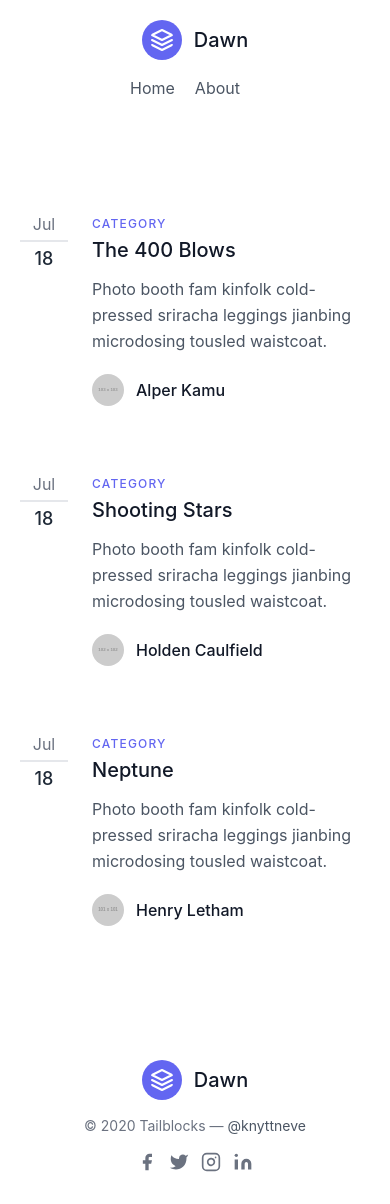
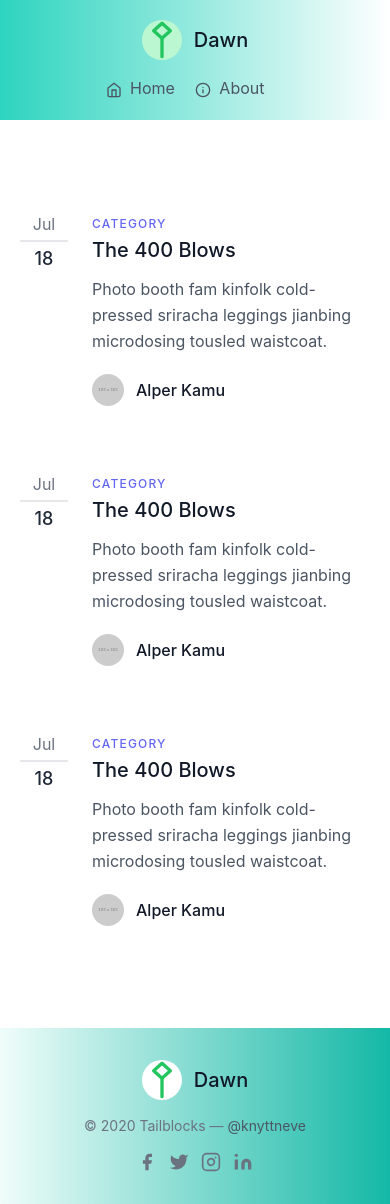
Before and after one commit to OMH-G/blog, a React (Create React App) app: page /blog in a window 390 px wide. Built offline with nearby package versions, Linux system fonts and the light colour scheme.

Commit message:
files are changed

```diff
--- a/package.json
+++ b/package.json
@@ -7,9 +7,11 @@
     "@testing-library/jest-dom": "^5.16.5",
     "@testing-library/react": "^13.4.0",
     "@testing-library/user-event": "^13.5.0",
+    "framer-motion": "^10.12.17",
     "gh-pages": "^5.0.0",
     "react": "^18.2.0",
     "react-dom": "^18.2.0",
+    "react-icons": "^4.10.1",
     "react-router": "^6.14.0",
     "react-router-dom": "^6.14.0",
     "react-scripts": "5.0.1",
--- a/src/App.js
+++ b/src/App.js
@@ -10,16 +10,15 @@ export default function App() {
     <>
       <Router>
         <Header />
-        <Routes basename="/blog">
-          <Route exact path="/blog" element={
-            <div className="container mx-auto flex flex-col min-h-screen">
-              <div className="flex-grow">
-                <Body />
-              </div>
-            </div>} />
-          <Route exact path="/home" Component={Home} />
-          <Route exact path="/about" Component={About} />
-        </Routes>
+        <div className="container mx-auto flex flex-col min-h-screen ">
+          <div className="flex-grow">
+            <Routes basename="/blog">
+              <Route exact path="/blog" Component={Body} />
+              <Route exact path="/blog" Component={Home} />
+              <Route exact path="/about" Component={About} />
+            </Routes>
+          </div>
+        </div>
         <Footer />
       </Router>
     </>
--- a/src/components/Body.js
+++ b/src/components/Body.js
@@ -1,66 +1,237 @@
 import React from 'react'
-
+import { motion } from 'framer-motion'
 const Body = () => {
   return (
-    <section className="text-gray-600 body-font">
+    <section className="text-gray-600 body-font  ">
       <div className="container px-5 py-24 mx-auto">
         <div className="flex flex-wrap -mx-4 -my-8">
           <div className="py-8 px-4 lg:w-1/3">
-        <div className="h-full flex items-start">
+            <motion.div
+              initial={{ opacity: 0, y: 20 }}
+              animate={{ opacity: 1, y: 0 }}
+              transition={{ duration: 0.6 }}
+              className="h-full flex items-start"
+            >
               <div className="w-12 flex-shrink-0 flex flex-col text-center leading-none">
-            <span className="text-gray-500 pb-2 mb-2 border-b-2 border-gray-200">Jul</span>
-            <span className="font-medium text-lg text-gray-800 title-font leading-none">18</span>
+                <motion.span
+                  initial={{ opacity: 0, y: 10 }}
+                  animate={{ opacity: 1, y: 0 }}
+                  transition={{ duration: 0.6, delay: 0.2 }}
+                  className="text-gray-500 pb-2 mb-2 border-b-2 border-gray-200"
+                >
+                  Jul
+                </motion.span>
+                <motion.span
+                  initial={{ opacity: 0, y: 10 }}
+                  animate={{ opacity: 1, y: 0 }}
+                  transition={{ duration: 0.6, delay: 0.4 }}
+                  className="font-medium text-lg text-gray-800 title-font leading-none"
+                >
+                  18
+                </motion.span>
               </div>
               <div className="flex-grow pl-6">
-            <h2 className="tracking-widest text-xs title-font font-medium text-indigo-500 mb-1">CATEGORY</h2>
-            <h1 className="title-font text-xl font-medium text-gray-900 mb-3">The 400 Blows</h1>
-            <p className="leading-relaxed mb-5">Photo booth fam kinfolk cold-pressed sriracha leggings jianbing microdosing tousled waistcoat.</p>
-            <a className="inline-flex items-center">
-              <img alt="blog" src="https://dummyimage.com/103x103" className="w-8 h-8 rounded-full flex-shrink-0 object-cover object-center"/>
-              <span className="flex-grow flex flex-col pl-3">
+                <motion.h2
+                  initial={{ opacity: 0, y: 10 }}
+                  animate={{ opacity: 1, y: 0 }}
+                  transition={{ duration: 0.6, delay: 0.6 }}
+                  className="tracking-widest text-xs title-font font-medium text-indigo-500 mb-1"
+                >
+                  CATEGORY
+                </motion.h2>
+                <motion.h1
+                  initial={{ opacity: 0, y: 10 }}
+                  animate={{ opacity: 1, y: 0 }}
+                  transition={{ duration: 0.6, delay: 0.8 }}
+                  className="title-font text-xl font-medium text-gray-900 mb-3"
+                >
+                  The 400 Blows
+                </motion.h1>
+                <motion.p
+                  initial={{ opacity: 0, y: 10 }}
+                  animate={{ opacity: 1, y: 0 }}
+                  transition={{ duration: 0.6, delay: 1 }}
+                  className="leading-relaxed mb-5"
+                >
+                  Photo booth fam kinfolk cold-pressed sriracha leggings jianbing microdosing tousled waistcoat.
+                </motion.p>
+                <motion.a
+                  initial={{ opacity: 0, y: 10 }}
+                  animate={{ opacity: 1, y: 0 }}
+                  transition={{ duration: 0.6, delay: 1.2 }}
+                  className="inline-flex items-center"
+                >
+                  <motion.img
+                    initial={{ opacity: 0, scale: 0.5 }}
+                    animate={{ opacity: 1, scale: 1 }}
+                    transition={{ duration: 0.6, delay: 1.4 }}
+                    alt="blog"
+                    src="https://dummyimage.com/103x103"
+                    className="w-8 h-8 rounded-full flex-shrink-0 object-cover object-center"
+                  />
+                  <motion.span
+                    initial={{ opacity: 0, y: 10 }}
+                    animate={{ opacity: 1, y: 0 }}
+                    transition={{ duration: 0.6, delay: 1.6 }}
+                    className="flex-grow flex flex-col pl-3"
+                  >
                     <span className="title-font font-medium text-gray-900">Alper Kamu</span>
-              </span>
-            </a>
+                  </motion.span>
+                </motion.a>
               </div>
-        </div>
+            </motion.div>
           </div>
           <div className="py-8 px-4 lg:w-1/3">
-        <div className="h-full flex items-start">
+            <motion.div
+              initial={{ opacity: 0, y: 20 }}
+              animate={{ opacity: 1, y: 0 }}
+              transition={{ duration: 0.6 }}
+              className="h-full flex items-start"
+            >
               <div className="w-12 flex-shrink-0 flex flex-col text-center leading-none">
-            <span className="text-gray-500 pb-2 mb-2 border-b-2 border-gray-200">Jul</span>
-            <span className="font-medium text-lg text-gray-800 title-font leading-none">18</span>
+                <motion.span
+                  initial={{ opacity: 0, y: 10 }}
+                  animate={{ opacity: 1, y: 0 }}
+                  transition={{ duration: 0.6, delay: 0.2 }}
+                  className="text-gray-500 pb-2 mb-2 border-b-2 border-gray-200"
+                >
+                  Jul
+                </motion.span>
+                <motion.span
+                  initial={{ opacity: 0, y: 10 }}
+                  animate={{ opacity: 1, y: 0 }}
+                  transition={{ duration: 0.6, delay: 0.4 }}
+                  className="font-medium text-lg text-gray-800 title-font leading-none"
+                >
+                  18
+                </motion.span>
               </div>
               <div className="flex-grow pl-6">
-            <h2 className="tracking-widest text-xs title-font font-medium text-indigo-500 mb-1">CATEGORY</h2>
-            <h1 className="title-font text-xl font-medium text-gray-900 mb-3">Shooting Stars</h1>
-            <p className="leading-relaxed mb-5">Photo booth fam kinfolk cold-pressed sriracha leggings jianbing microdosing tousled waistcoat.</p>
-            <a className="inline-flex items-center">
-              <img alt="blog" src="https://dummyimage.com/102x102" className="w-8 h-8 rounded-full flex-shrink-0 object-cover object-center"/>
-              <span className="flex-grow flex flex-col pl-3">
-                <span className="title-font font-medium text-gray-900">Holden Caulfield</span>
-              </span>
-            </a>
+                <motion.h2
+                  initial={{ opacity: 0, y: 10 }}
+                  animate={{ opacity: 1, y: 0 }}
+                  transition={{ duration: 0.6, delay: 0.6 }}
+                  className="tracking-widest text-xs title-font font-medium text-indigo-500 mb-1"
+                >
+                  CATEGORY
+                </motion.h2>
+                <motion.h1
+                  initial={{ opacity: 0, y: 10 }}
+                  animate={{ opacity: 1, y: 0 }}
+                  transition={{ duration: 0.6, delay: 0.8 }}
+                  className="title-font text-xl font-medium text-gray-900 mb-3"
+                >
+                  The 400 Blows
+                </motion.h1>
+                <motion.p
+                  initial={{ opacity: 0, y: 10 }}
+                  animate={{ opacity: 1, y: 0 }}
+                  transition={{ duration: 0.6, delay: 1 }}
+                  className="leading-relaxed mb-5"
+                >
+                  Photo booth fam kinfolk cold-pressed sriracha leggings jianbing microdosing tousled waistcoat.
+                </motion.p>
+                <motion.a
+                  initial={{ opacity: 0, y: 10 }}
+                  animate={{ opacity: 1, y: 0 }}
+                  transition={{ duration: 0.6, delay: 1.2 }}
+                  className="inline-flex items-center"
+                >
+                  <motion.img
+                    initial={{ opacity: 0, scale: 0.5 }}
+                    animate={{ opacity: 1, scale: 1 }}
+                    transition={{ duration: 0.6, delay: 1.4 }}
+                    alt="blog"
+                    src="https://dummyimage.com/103x103"
+                    className="w-8 h-8 rounded-full flex-shrink-0 object-cover object-center"
+                  />
+                  <motion.span
+                    initial={{ opacity: 0, y: 10 }}
+                    animate={{ opacity: 1, y: 0 }}
+                    transition={{ duration: 0.6, delay: 1.6 }}
+                    className="flex-grow flex flex-col pl-3"
+                  >
+                    <span className="title-font font-medium text-gray-900">Alper Kamu</span>
+                  </motion.span>
+                </motion.a>
               </div>
-        </div>
+            </motion.div>
           </div>
           <div className="py-8 px-4 lg:w-1/3">
-        <div className="h-full flex items-start">
+            <motion.div
+              initial={{ opacity: 0, y: 20 }}
+              animate={{ opacity: 1, y: 0 }}
+              transition={{ duration: 0.6 }}
+              className="h-full flex items-start"
+            >
               <div className="w-12 flex-shrink-0 flex flex-col text-center leading-none">
-            <span className="text-gray-500 pb-2 mb-2 border-b-2 border-gray-200">Jul</span>
-            <span className="font-medium text-lg text-gray-800 title-font leading-none">18</span>
+                <motion.span
+                  initial={{ opacity: 0, y: 10 }}
+                  animate={{ opacity: 1, y: 0 }}
+                  transition={{ duration: 0.6, delay: 0.2 }}
+                  className="text-gray-500 pb-2 mb-2 border-b-2 border-gray-200"
+                >
+                  Jul
+                </motion.span>
+                <motion.span
+                  initial={{ opacity: 0, y: 10 }}
+                  animate={{ opacity: 1, y: 0 }}
+                  transition={{ duration: 0.6, delay: 0.4 }}
+                  className="font-medium text-lg text-gray-800 title-font leading-none"
+                >
+                  18
+                </motion.span>
               </div>
               <div className="flex-grow pl-6">
-            <h2 className="tracking-widest text-xs title-font font-medium text-indigo-500 mb-1">CATEGORY</h2>
-            <h1 className="title-font text-xl font-medium text-gray-900 mb-3">Neptune</h1>
-            <p className="leading-relaxed mb-5">Photo booth fam kinfolk cold-pressed sriracha leggings jianbing microdosing tousled waistcoat.</p>
-            <a className="inline-flex items-center">
-              <img alt="blog" src="https://dummyimage.com/101x101" className="w-8 h-8 rounded-full flex-shrink-0 object-cover object-center"/>
-              <span className="flex-grow flex flex-col pl-3">
-                <span className="title-font font-medium text-gray-900">Henry Letham</span>
-              </span>
-            </a>
+                <motion.h2
+                  initial={{ opacity: 0, y: 10 }}
+                  animate={{ opacity: 1, y: 0 }}
+                  transition={{ duration: 0.6, delay: 0.6 }}
+                  className="tracking-widest text-xs title-font font-medium text-indigo-500 mb-1"
+                >
+                  CATEGORY
+                </motion.h2>
+                <motion.h1
+                  initial={{ opacity: 0, y: 10 }}
+                  animate={{ opacity: 1, y: 0 }}
+                  transition={{ duration: 0.6, delay: 0.8 }}
+                  className="title-font text-xl font-medium text-gray-900 mb-3"
+                >
+                  The 400 Blows
+                </motion.h1>
+                <motion.p
+                  initial={{ opacity: 0, y: 10 }}
+                  animate={{ opacity: 1, y: 0 }}
+                  transition={{ duration: 0.6, delay: 1 }}
+                  className="leading-relaxed mb-5"
+                >
+                  Photo booth fam kinfolk cold-pressed sriracha leggings jianbing microdosing tousled waistcoat.
+                </motion.p>
+                <motion.a
+                  initial={{ opacity: 0, y: 10 }}
+                  animate={{ opacity: 1, y: 0 }}
+                  transition={{ duration: 0.6, delay: 1.2 }}
+                  className="inline-flex items-center"
+                >
+                  <motion.img
+                    initial={{ opacity: 0, scale: 0.5 }}
+                    animate={{ opacity: 1, scale: 1 }}
+                    transition={{ duration: 0.6, delay: 1.4 }}
+                    alt="blog"
+                    src="https://dummyimage.com/103x103"
+                    className="w-8 h-8 rounded-full flex-shrink-0 object-cover object-center"
+                  />
+                  <motion.span
+                    initial={{ opacity: 0, y: 10 }}
+                    animate={{ opacity: 1, y: 0 }}
+                    transition={{ duration: 0.6, delay: 1.6 }}
+                    className="flex-grow flex flex-col pl-3"
+                  >
+                    <span className="title-font font-medium text-gray-900">Alper Kamu</span>
+                  </motion.span>
+                </motion.a>
               </div>
-        </div>
+            </motion.div>
           </div>
         </div>
       </div>
--- a/src/components/Footer.js
+++ b/src/components/Footer.js
@@ -1,25 +1,67 @@
-import React from 'react'
+import React from 'react';
+import { motion } from 'framer-motion';
 
 const Footer = () => {
+  const logoVariants = {
+    hidden: { opacity: 0, y: -20 },
+    visible: { opacity: 1, y: 0 },
+  };
+
+  const textVariants = {
+    hidden: { opacity: 0, y: 10 },
+    visible: { opacity: 1, y: 0 },
+  };
+
   return (
-    <footer className="text-gray-600 body-font ">
-      <div className="container px-5 py-8 mx-auto flex items-center sm:flex-row flex-col">
-        <a className="flex title-font font-medium items-center md:justify-start justify-center text-gray-900">
-          <svg xmlns="http://www.w3.org/2000/svg" fill="none" stroke="currentColor" strokeLinecap="round" strokeLinejoin="round" strokeWidth="2" className="w-10 h-10 text-white p-2 bg-indigo-500 rounded-full" viewBox="0 0 24 24">
-            <path d="M12 2L2 7l10 5 10-5-10-5zM2 17l10 5 10-5M2 12l10 5 10-5"></path>
-          </svg>
+    <footer className="text-gray-600 body-font bg-gradient-to-r from-teal-50 to-teal-500 ">
+      <div className="container px-5 py-8 mx-auto flex items-center sm:flex-row flex-col ">
+        <motion.a
+          initial="hidden"
+          animate="visible"
+          variants={logoVariants}
+          transition={{ duration: 0.6 }}
+          className="flex title-font font-medium items-center md:justify-start justify-center text-gray-900"
+        >
+          <motion.svg
+            xmlns="http://www.w3.org/2000/svg"
+            fill="none"
+            stroke="currentColor"
+            strokeLinecap="round"
+            strokeLinejoin="round"
+            strokeWidth="2"
+            className="w-10 h-10 text-green-500 bg-white rounded-full"
+            viewBox="0 0 24 24"
+          >
+            <motion.path d="M12 2L7 6.5 12 11l5-4.5L12 2z" />
+            <motion.path d="M12 22V11" />
+          </motion.svg>
           <span className="ml-3 text-xl">Dawn</span>
-        </a>
-        <p className="text-sm text-gray-500 sm:ml-4 sm:pl-4 sm:border-l-2 sm:border-gray-200 sm:py-2 sm:mt-0 mt-4">© 2020 Tailblocks —
-          <a href="https://twitter.com/knyttneve" className="text-gray-600 ml-1" rel="noopener noreferrer" target="_blank">@knyttneve</a>
-        </p>
-        <span className="inline-flex sm:ml-auto sm:mt-0 mt-4 justify-center sm:justify-start">
-          <a className="text-gray-500" >
+        </motion.a>
+        <motion.p
+          initial="hidden"
+          animate="visible"
+          variants={textVariants}
+          transition={{ duration: 0.6, delay: 0.2 }}
+          className="text-sm text-gray-500 sm:ml-4 sm:pl-4 sm:border-l-2 sm:border-gray-200 sm:py-2 sm:mt-0 mt-4"
+        >
+          © 2020 Tailblocks —
+          <a href="https://twitter.com/knyttneve" className="text-gray-600 ml-1" rel="noopener noreferrer" target="_blank">
+            @knyttneve
+          </a>
+        </motion.p>
+        <motion.span
+          initial="hidden"
+          animate="visible"
+          variants={textVariants}
+          transition={{ duration: 0.6, delay: 0.4 }}
+          className="inline-flex sm:ml-auto sm:mt-0 mt-4 justify-center sm:justify-start"
+        >
+          <a className="text-gray-500">
             <svg fill="currentColor" strokeLinecap="round" strokeLinejoin="round" strokeWidth="2" className="w-5 h-5" viewBox="0 0 24 24">
               <path d="M18 2h-3a5 5 0 00-5 5v3H7v4h3v8h4v-8h3l1-4h-4V7a1 1 0 011-1h3z"></path>
             </svg>
           </a>
-          <a className="ml-3 text-gray-500" >
+          <a className="ml-3 text-gray-500">
             <svg fill="currentColor" strokeLinecap="round" strokeLinejoin="round" strokeWidth="2" className="w-5 h-5" viewBox="0 0 24 24">
               <path d="M23 3a10.9 10.9 0 01-3.14 1.53 4.48 4.48 0 00-7.86 3v1A10.66 10.66 0 013 4s-4 9 5 13a11.64 11.64 0 01-7 2c9 5 20 0 20-11.5a4.5 4.5 0 00-.08-.83A7.72 7.72 0 0023 3z"></path>
             </svg>
@@ -36,10 +78,10 @@ const Footer = () => {
               <circle cx="4" cy="4" r="2" stroke="none"></circle>
             </svg>
           </a>
-        </span>
+        </motion.span>
       </div>
     </footer>
-  )
-}
+  );
+};
 
-export default Footer
+export default Footer;
--- a/src/components/Header.js
+++ b/src/components/Header.js
@@ -1,27 +1,75 @@
-import React from 'react'
-import { Link } from 'react-router-dom'
-
+import React from 'react';
+import { Link } from 'react-router-dom';
+import { motion } from 'framer-motion';
+import { FiHome, FiInfo } from 'react-icons/fi'; // Import icons from react-icons library
 
 const Header = () => {
+  const logoVariants = {
+    hidden: { opacity: 0, y: -20 },
+    visible: { opacity: 1, y: 0 },
+  };
+
+  const navItemVariants = {
+    hidden: { opacity: 0, y: -10 },
+    visible: { opacity: 1, y: 0 },
+  };
+
   return (
-    <header class="text-gray-600 body-font bg-">
-      <div class="container mx-auto flex flex-wrap p-5 flex-col md:flex-row items-center">
-        <nav class="flex lg:w-2/5 flex-wrap items-center text-base md:ml-auto">
-          <Link class="mr-5 hover:text-gray-900" to="/home">Home</Link>
-          <Link class="mr-5 hover:text-gray-900" to="/about">About</Link>
+    <header className="text-gray-600 body-font bg-gradient-to-r from-teal-400 to-coral-500">
+      <div className="container mx-auto flex flex-wrap p-5 flex-col md:flex-row items-center">
+        <nav className="flex lg:w-2/5 flex-wrap items-center text-base md:ml-auto">
+          <motion.div
+            initial="hidden"
+            animate="visible"
+            variants={navItemVariants}
+            transition={{ duration: 0.6, delay: 0.2 }}
+            className="mr-5 hover:text-gray-900"
+          >
+            <Link to="/blog">
+              <FiHome className="inline-block mr-1" /> Home
+            </Link>
+          </motion.div>
+          <motion.div
+            initial="hidden"
+            animate="visible"
+            variants={navItemVariants}
+            transition={{ duration: 0.6, delay: 0.4 }}
+            className="mr-5 hover:text-gray-900"
+          >
+            <Link to="/about">
+              <FiInfo className="inline-block mr-1" /> About
+            </Link>
+          </motion.div>
         </nav>
-        <a class="flex order-first lg:order-none lg:w-1/5 title-font font-medium items-center text-gray-900 lg:items-center lg:justify-center mb-4 md:mb-0">
-          <svg xmlns="http://www.w3.org/2000/svg" fill="none" stroke="currentColor" stroke-linecap="round" stroke-linejoin="round" stroke-width="2" class="w-10 h-10 text-white p-2 bg-indigo-500 rounded-full" viewBox="0 0 24 24">
-            <path d="M12 2L2 7l10 5 10-5-10-5zM2 17l10 5 10-5M2 12l10 5 10-5"></path>
-          </svg>
-          <span class="ml-3 text-xl">Dawn</span>
-        </a>
-        <div class="lg:w-2/5 inline-flex lg:justify-end ml-5 lg:ml-0">
+        <motion.a
+          initial="hidden"
+          animate="visible"
+          variants={logoVariants}
+          transition={{ duration: 0.6 }}
+          className="flex order-first lg:order-none lg:w-1/5 title-font font-medium items-center text-gray-900 lg:items-center lg:justify-center mb-4 md:mb-0"
+        >
+          <motion.svg
+            xmlns="http://www.w3.org/2000/svg"
+            fill="none"
+            stroke="currentColor"
+            strokeLinecap="round"
+            strokeLinejoin="round"
+            strokeWidth="2"
+            className="w-10 h-10 text-green-500 bg-green-200 rounded-full"
+            viewBox="0 0 24 24"
+          >
+            <motion.path d="M12 2L7 6.5 12 11l5-4.5L12 2z" />
+  <motion.path d="M12 22V11" />
 
+          </motion.svg>
+          <span className="ml-3 text-xl">Dawn</span>
+        </motion.a>
+        <div className="lg:w-2/5 inline-flex lg:justify-end ml-5 lg:ml-0">
+          {/* Additional content can be added here */}
         </div>
       </div>
     </header>
-  )
-}
+  );
+};
 
-export default Header
+export default Header;
--- a/src/components/Home.js
+++ b/src/components/Home.js
@@ -2,7 +2,7 @@ import React from 'react'
 
 const Home = () => {
   return (
-    <div class="mr-5 hover:text-gray-900">Home</div>
+    <div className="mr-5 hover:text-gray-900">Home</div>
   )
 }
 
```
Also changed, not shown: src/components/About.js (+21 -5 lines), 1 other file (tests, documents, lock files or other folders). Lines whose indentation alone changed are shown as unchanged.
